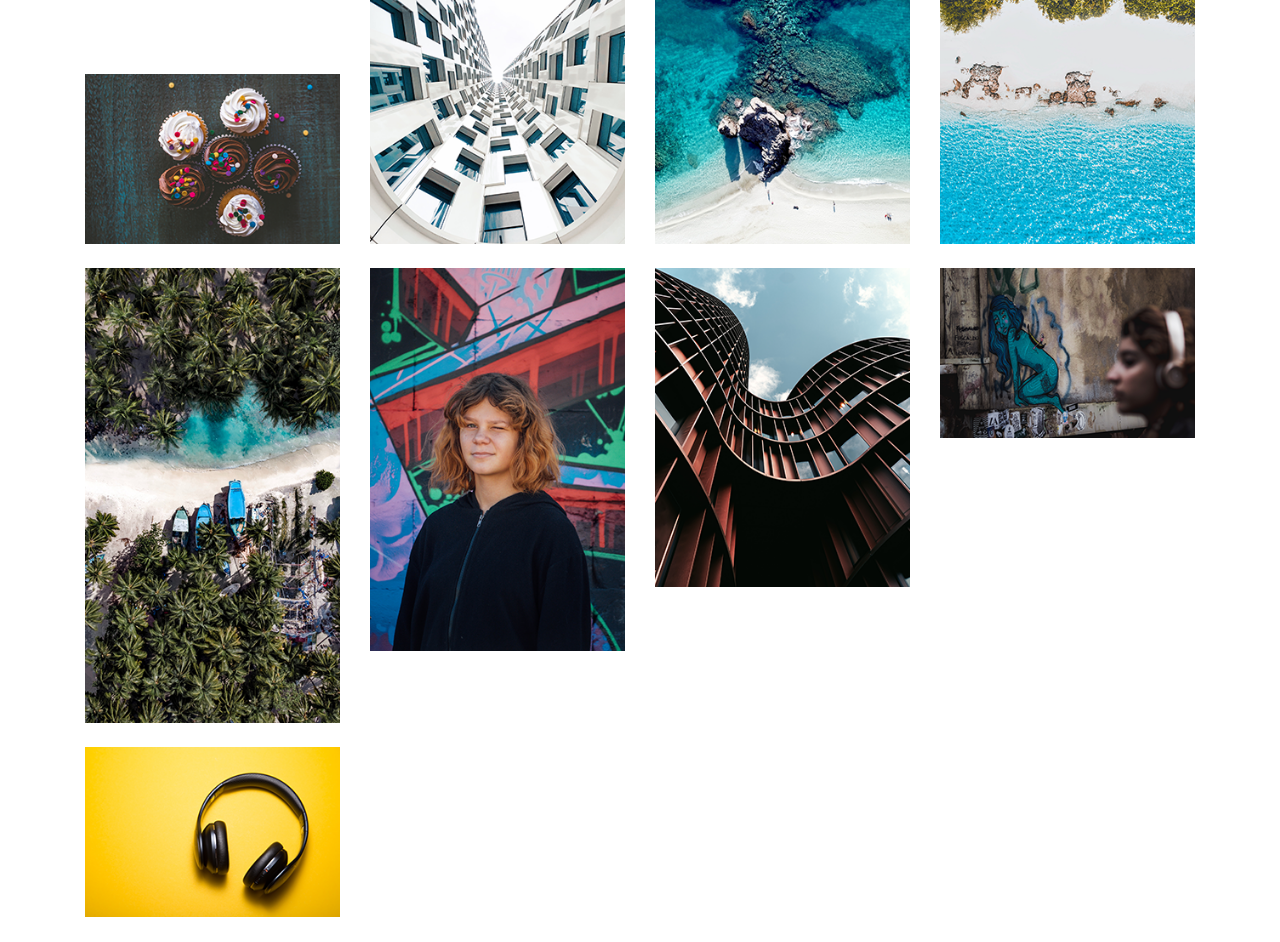
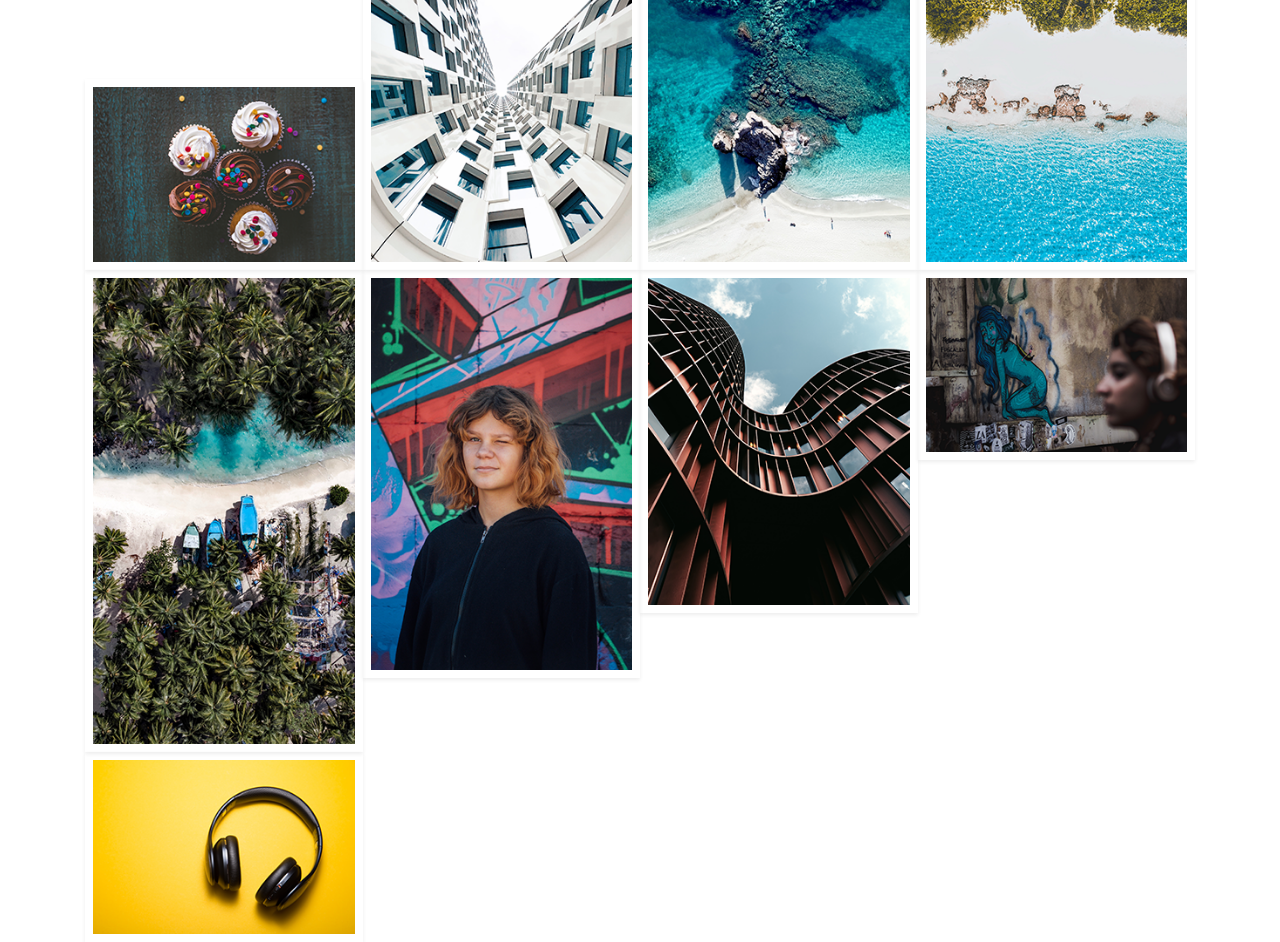
Before and after one commit to beckyh27/m1-hw2-hassler-rebecca, a plain HTML site: page index.html in a window 1280 px wide. Shown: the part 184-1126 px from the top of the page. Drawn offline with nearby package versions, Linux system fonts and the light colour scheme.

Commit message:
Add shadow to images

```diff
--- a/index.html
+++ b/index.html
@@ -17,24 +17,24 @@
   <body>
     <h1>Inspiring Images</h1>
     <div class="container">
-        <div  class="row">
-            <img class="pb-4 order-sm-1 order-md-9 order-lg-2 col-sm-6 col-md-4 col-lg-3 align-self-sm-end align-self-md-start align-self-lg-end"src="img/hw2-image1.png" alt="White Building" title="White Building">
+        <div  class="row flex no-gutters">
+            <img class="p-2 shadow-sm order-sm-1 order-md-9 order-lg-2 col-sm-6 col-md-4 col-lg-3 align-self-sm-end align-self-md-start align-self-lg-end"src="img/hw2-image1.png" alt="White Building" title="White Building">
 
-            <img class="pb-4 order-sm-2 order-md-4 order-lg-1 col-sm-6 col-md-4 col-lg-3 align-self-sm-end align-self-center-md align-self-lg-end" src="img/hw2-image2.png" alt="Cupcakes" title="Cupcakes">
+            <img class="p-2 shadow-sm order-sm-2 order-md-4 order-lg-1 col-sm-6 col-md-4 col-lg-3 align-self-sm-end align-self-center-md align-self-lg-end" src="img/hw2-image2.png" alt="Cupcakes" title="Cupcakes">
 
-            <img class="pb-4 order-sm-7 order-md-5 order-lg-8 col-sm-6 col-md-4 col-lg-3 align-self-sm-start align-self-center-md align-self-lg-start" src="img/hw2-image3.png" alt="Woman in front of Street Art" title="Woman in front of Street Art">
+            <img class="p-2 shadow-sm order-sm-7 order-md-5 order-lg-8 col-sm-6 col-md-4 col-lg-3 align-self-sm-start align-self-center-md align-self-lg-start" src="img/hw2-image3.png" alt="Woman in front of Street Art" title="Woman in front of Street Art">
 
-            <img class="pb-4 order-sm-4 order-md-3 order-lg-4 col-sm-6 col-md-4 col-lg-3 align-self-sm-start align-self-md-end align-self-lg-end" src="img/hw2-image4.png" alt="Beach" title="Beach">
+            <img class="p-2 shadow-sm order-sm-4 order-md-3 order-lg-4 col-sm-6 col-md-4 col-lg-3 align-self-sm-start align-self-md-end align-self-lg-end" src="img/hw2-image4.png" alt="Beach" title="Beach">
 
-            <img class="pb-4 order-sm-5 order-md-1 order-lg-7 col-sm-6 col-md-4 col-lg-3 align-self-sm-end align-self-md-end align-self-lg-start" src="img/hw2-image5.png" alt="Orange Building" title="Orange Building">
+            <img class="p-2 shadow-sm order-sm-5 order-md-1 order-lg-7 col-sm-6 col-md-4 col-lg-3 align-self-sm-end align-self-md-end align-self-lg-start" src="img/hw2-image5.png" alt="Orange Building" title="Orange Building">
 
-            <img class="pb-4 order-sm-8 order-md-6 order-lg-9 col-sm-6 col-md-4 col-lg-3 align-self-sm-start align-self-md-center" src="img/hw2-image6.png" alt="Headphones" title="Headphones">
+            <img class="p-2 shadow-sm order-sm-8 order-md-6 order-lg-9 col-sm-6 col-md-4 col-lg-3 align-self-sm-start align-self-md-center" src="img/hw2-image6.png" alt="Headphones" title="Headphones">
 
-            <img class="pb-4 order-sm-9 order-md-2 order-lg-5 col-sm-6 col-md-4 col-lg-3 align-self-sm-end align-self-md-end" src="img/hw2-image7.png" alt="Beach with Boats" title="Beach with Boats">
+            <img class="p-2 shadow-sm order-sm-9 order-md-2 order-lg-5 col-sm-6 col-md-4 col-lg-3 align-self-sm-end align-self-md-end" src="img/hw2-image7.png" alt="Beach with Boats" title="Beach with Boats">
 
-            <img class="pb-4 order-sm-3 order-md-8 order-lg-6 col-sm-6 col-md-4 col-lg-3 align-self-sm-center align-self-md-start" src="img/hw2-image8.png" alt="Child in Front of Street Art" title="Child in Front of Street Art">
+            <img class="p-2 shadow-sm order-sm-3 order-md-8 order-lg-6 col-sm-6 col-md-4 col-lg-3 align-self-sm-center align-self-md-start" src="img/hw2-image8.png" alt="Child in Front of Street Art" title="Child in Front of Street Art">
 
-            <img class="pb-4 order-sm-6 order-md-7 order-lg-3 col-sm-6 col-md-4 col-lg-3 align-self-md-start align-self-lg-end" src="img/hw2-image9.png" alt="Beach with Rock Formation" title="Beach with Rock Formation">
+            <img class="p-2 shadow-sm order-sm-6 order-md-7 order-lg-3 col-sm-6 col-md-4 col-lg-3 align-self-md-start align-self-lg-end" src="img/hw2-image9.png" alt="Beach with Rock Formation" title="Beach with Rock Formation">
         </div>
     </div>
 
```
